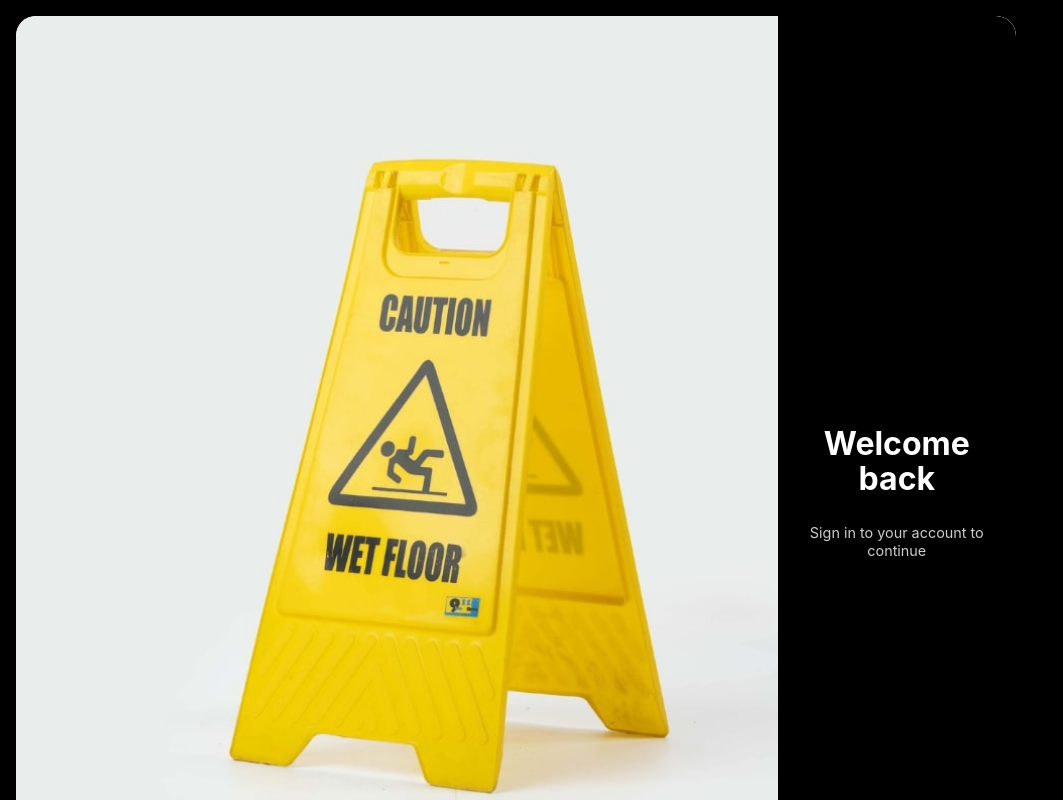
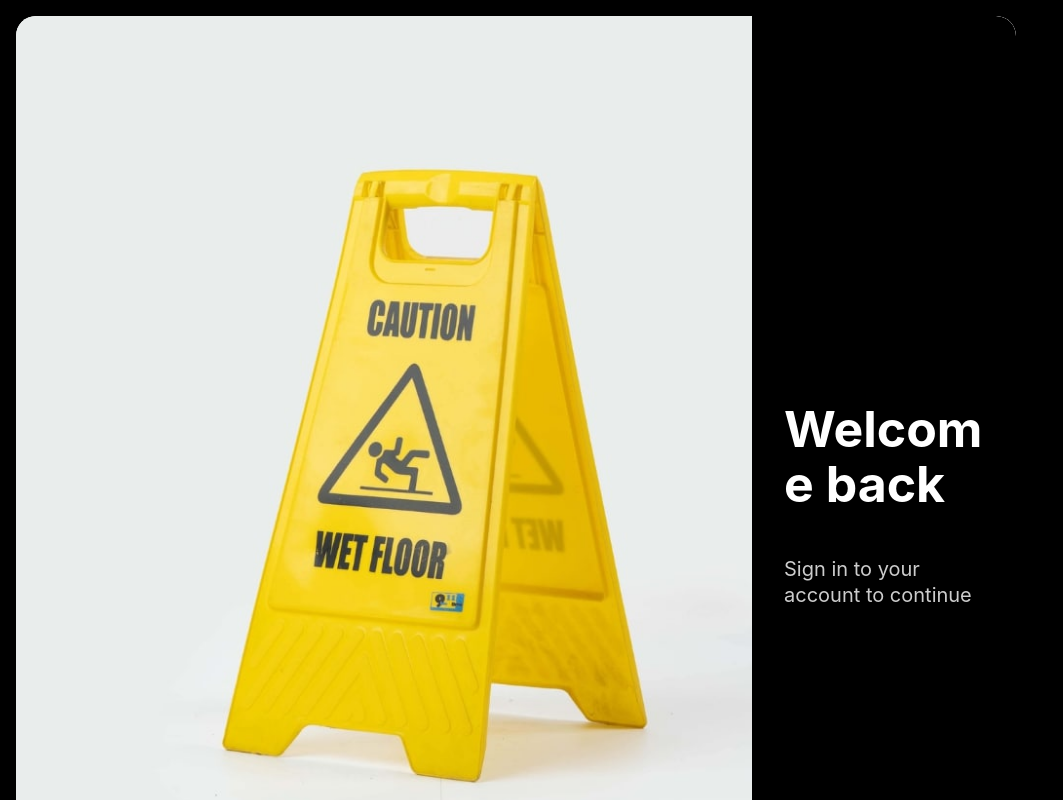
Before and after one commit to vinividivicilala/lolo, a Next.js app in the folder faq/: page /signin in a window 1280 px wide. Shown: the whole page, without its empty margins (0-1063 px from the left). Built offline with nearby package versions, Linux system fonts and the light colour scheme.

Commit message:
Update page.tsx

```diff
--- a/faq/app/signin/page.tsx
+++ b/faq/app/signin/page.tsx
@@ -39,11 +39,11 @@ export default function SignInPage({ onClose, onSwitchToSignUp, onSwitchToForgot
             width: '80%',
             height: '100%',
             backgroundImage: 'url(/images/5.jpg)',
-            backgroundSize: '130%', // Diperbesar 130%
+            backgroundSize: '130%',
             backgroundPosition: 'center',
             backgroundRepeat: 'no-repeat',
             borderRadius: '20px 0 0 20px',
-            transform: 'scale(1.1)', // Additional scaling
+            transform: 'scale(1.1)',
             transformOrigin: 'left center'
           }}
         />
@@ -57,8 +57,8 @@ export default function SignInPage({ onClose, onSwitchToSignUp, onSwitchToForgot
             display: 'flex',
             flexDirection: 'column',
             justifyContent: 'center',
-            alignItems: 'center',
-            padding: '1.5rem',
+            alignItems: 'flex-start', // Diubah ke flex-start untuk sejajar kiri
+            padding: '2rem',
             borderRadius: '0 20px 20px 0',
             position: 'relative',
             zIndex: 2
@@ -67,13 +67,14 @@ export default function SignInPage({ onClose, onSwitchToSignUp, onSwitchToForgot
           <h1
             style={{
               fontFamily: "'Inter', 'Arial', sans-serif",
-              fontSize: '2rem',
+              fontSize: '50px', // Minimal 50px
               fontWeight: 'bold',
               color: '#ffffff',
-              marginBottom: '0.8rem',
-              textAlign: 'center',
+              marginBottom: '1.5rem',
+              textAlign: 'left', // Diubah ke left
               lineHeight: '1.1',
-              wordWrap: 'break-word'
+              wordWrap: 'break-word',
+              width: '100%'
             }}
           >
             Welcome back
@@ -81,11 +82,12 @@ export default function SignInPage({ onClose, onSwitchToSignUp, onSwitchToForgot
           <p
             style={{
               fontFamily: "'Inter', 'Arial', sans-serif",
-              fontSize: '0.9rem',
+              fontSize: '20px', // Diperbesar
               color: '#cccccc',
-              textAlign: 'center',
+              textAlign: 'left', // Diubah ke left
               lineHeight: '1.3',
-              wordWrap: 'break-word'
+              wordWrap: 'break-word',
+              width: '100%'
             }}
           >
             Sign in to your account to continue
```
